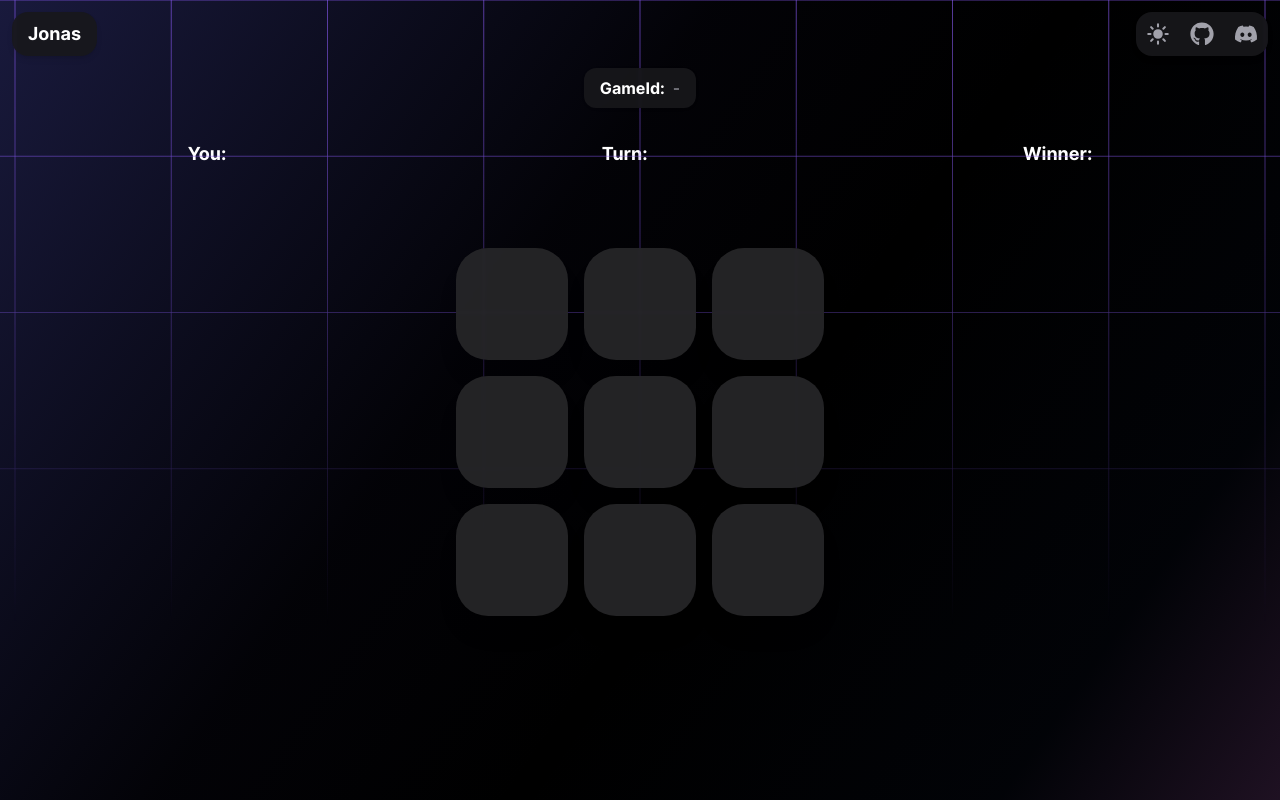
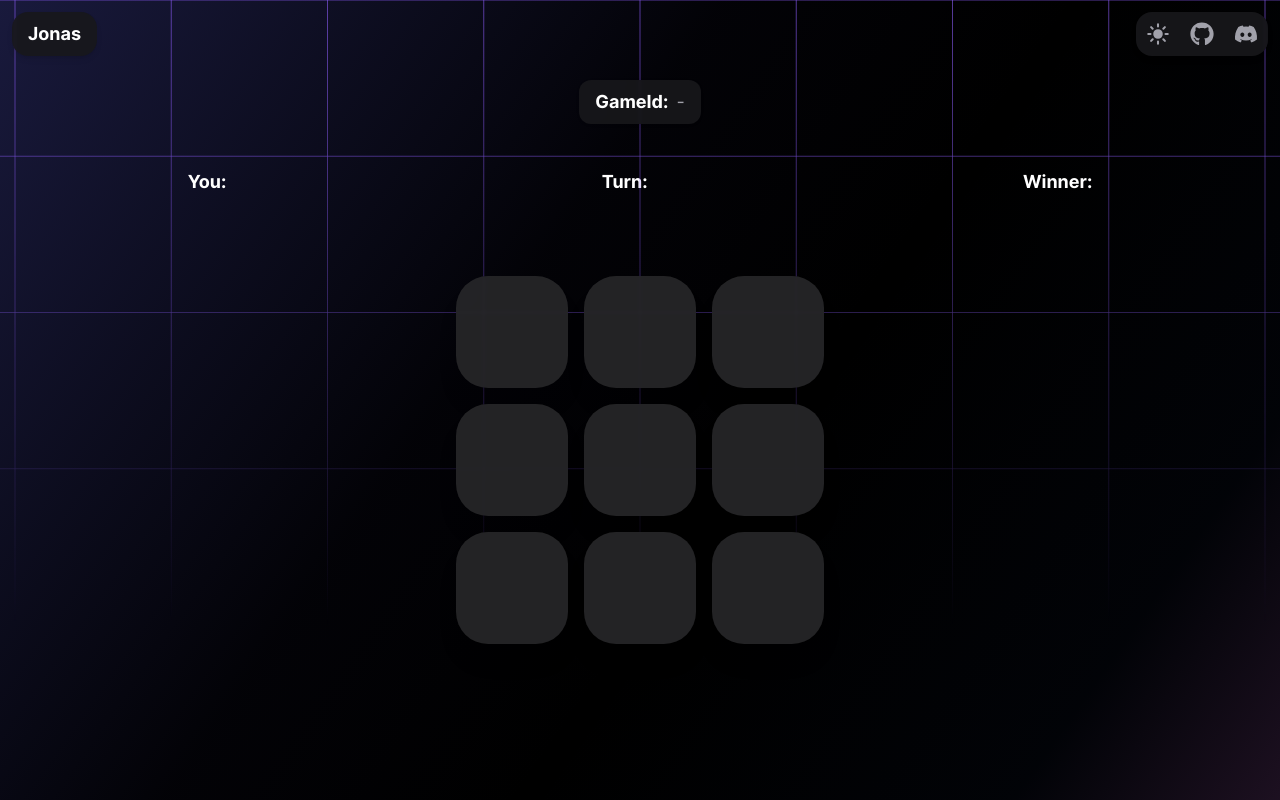
Before and after one commit to jonas-be/my-portfolio, a Next.js app: page /tictactoe in a window 1280 px wide. Shown: the top 800 px of the page. Built offline with nearby package versions, Linux system fonts and the light colour scheme; no server answers.

Commit message:
Design changes

```diff
--- a/pages/tictactoe/index.tsx
+++ b/pages/tictactoe/index.tsx
@@ -104,10 +104,10 @@ const Index = () => {
                  style={{background: "linear-gradient(125deg, rgba(99,102,241,.25) 0%, rgba(49,46,129,.05) 34%, rgba(45,49,131,0) 51%, rgba(30,58,138,.05) 74%, rgba(232,121,240,.25) 100%)"}}>
                 <Header/>
 
-                <div className="flex justify-center">
+                <div className="flex justify-center p-3 ">
                     <div className="flex bg-accent-2 shadow rounded-xl px-4 py-2 gap-2">
-                        <p className="text-accent font-bold">GameId:</p>
-                        <p className="text">{gameId}</p>
+                        <p className="text-accent text-lg font-bold">GameId:</p>
+                        <p className="text text-lg">{gameId}</p>
                     </div>
                 </div>
 
```
